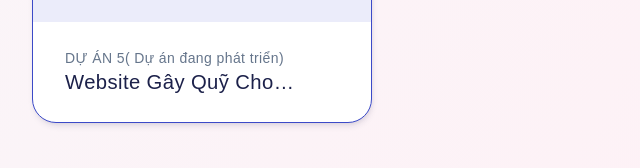
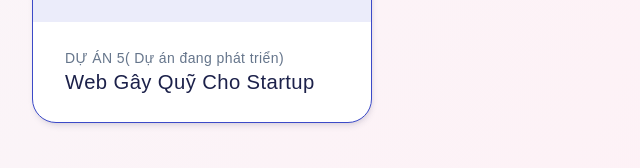
Before and after one commit to bgHann/portfolio, a plain HTML site: page index.html in a window 1280 px wide. Shown: the part 4537-4705 px from the top of the page, 252-892 px from the left. Drawn offline with Linux system fonts and the light colour scheme.

```diff
--- a/css/section/project.css
+++ b/css/section/project.css
@@ -67,7 +67,7 @@
     /*xuong dong*/
     display: -webkit-box;
     -webkit-box-orient: vertical;
-    overflow: hidden;
-    -webkit-line-clamp: 1;
+    /* -webkit-line-clamp: 1; */
+    /* overflow: hidden; */
   }
 }
--- a/index.html
+++ b/index.html
@@ -450,7 +450,7 @@
                     Dự án đang phát triển)</i
                   >
                 </h4>
-                <h3>Website gây quỹ cho startup</h3>
+                <h3>Web gây quỹ cho startup</h3>
               </div>
             </div>
           </a>
```
